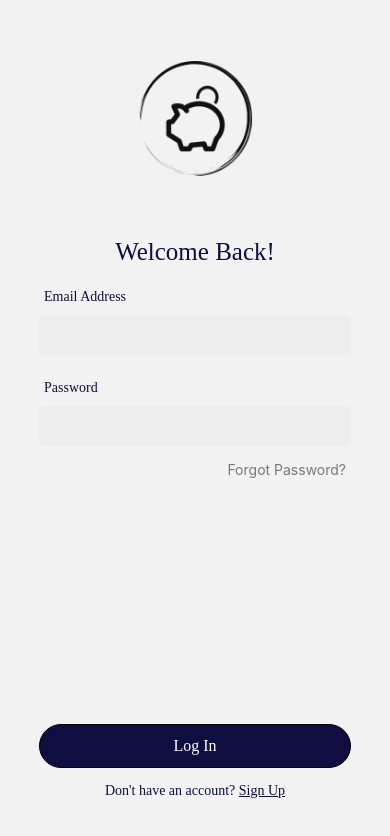
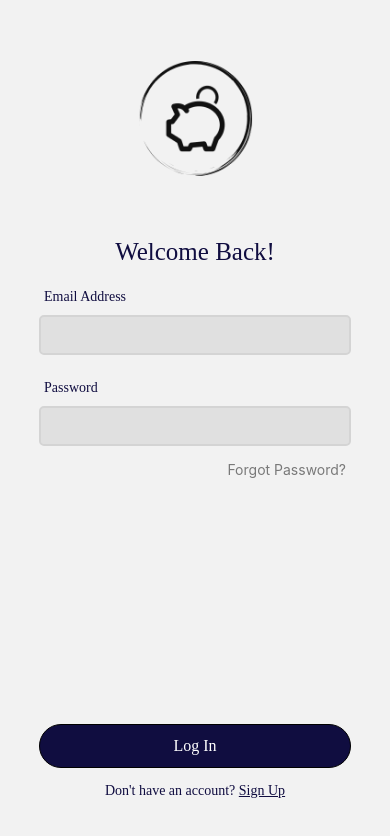
Before and after one commit to RyanNgWH/WhichCard, a React Native app: screen /Login in a window 390 px wide. Shown: the top 836 px of the page. Built offline with nearby package versions, Linux system fonts and the light colour scheme.

Commit message:
Add and modify theme & palette colors
- Add app secondary background color
- Modify text input border color
- Add medium grey color to palette

```diff
--- a/app/styles/Palette.ts
+++ b/app/styles/Palette.ts
@@ -9,6 +9,7 @@ export const Palette = {
   darkPurple: '#5c70ea',
   darkBlue: '#100d40',
   white: '#ffffff',
-  lightGrey: '#ededed',
+  lightGrey: '#e0e0e0',
+  mediumGrey: '#d4d4d4',
   darkRed: '#8b0000',
 };
--- a/app/styles/themes.ts
+++ b/app/styles/themes.ts
@@ -9,12 +9,13 @@ import {Palette} from './Palette';
 export const Themes = {
   colors: {
     appBackground: Palette.purple,
+    appBackgroundSecondary: Palette.white,
     buttonBackgroundPrimary: Palette.darkBlue,
     buttonBackgroundSecondary: Palette.white,
     textDarkBackground: Palette.white,
     textLightBackground: Palette.darkBlue,
     appNameSecondary: Palette.darkPurple,
-    textInputBorderColor: Palette.lightGrey,
+    textInputBorderColor: Palette.mediumGrey,
     textInputFillColor: Palette.lightGrey,
     errorTextFillColor: Palette.darkRed,
   },
```
